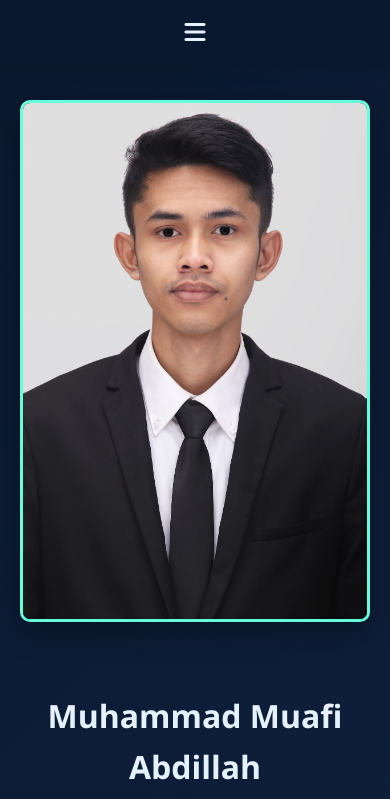
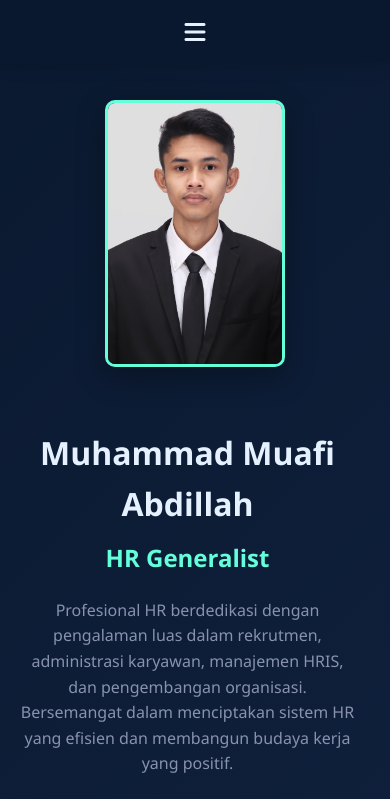
Before and after one commit to muafiabdillah/CV-Muafi, a plain HTML site: page index.html in a window 390 px wide. Shown: the top 799 px of the page. Drawn offline with Linux system fonts and the light colour scheme.

Commit message:
Fix responsive layout, add meta description, improve accessibility

```diff
--- a/css/style.css
+++ b/css/style.css
@@ -593,3 +593,47 @@ footer {
 html {
     scroll-behavior: smooth;
 }
+
+@media (max-width: 768px) {
+    .hero-content {
+      flex-direction: row;
+      flex-wrap: wrap;
+      justify-content: center;
+      align-items: center;
+      text-align: center;
+    }
+
+    .hero-text {
+      flex: 1 1 60%;
+      padding-right: 15px;
+    }
+
+    .profile-image {
+      flex: 1 1 40%;
+      margin-bottom: 0;
+      display: flex;
+      justify-content: center;
+    }
+
+    .profile-image img {
+      max-width: 180px;
+      height: auto;
+    }
+  }
+
+  @media (max-width: 480px) {
+    .hero-text {
+      flex: 1 1 100%;
+      margin-bottom: 20px;
+    }
+
+    .profile-image {
+      flex: 1 1 100%;
+      justify-content: center;
+      margin-bottom: 30px;
+    }
+
+    .hero-content {
+      flex-direction: column-reverse;
+    }
+  }
```
